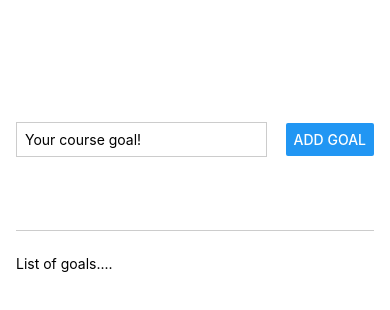
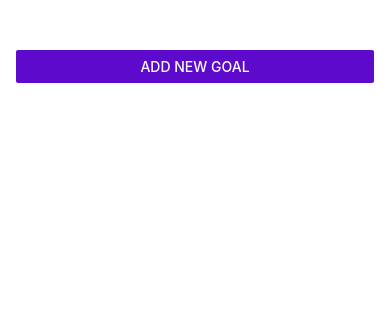
Before and after one commit to jmeno1011/RNCourse, a React Native app: screen / in a window 390 px wide. Shown: the top 310 px of the page. Built offline with nearby package versions, Linux system fonts and the light colour scheme.

Commit message:
37-modal background image

```diff
--- a/App.js
+++ b/App.js
@@ -1,30 +1,63 @@
 import { useState } from "react";
-import { Button, StyleSheet, Text, TextInput, View } from "react-native";
+import { StyleSheet, View, FlatList, Button } from "react-native";
+import GoalItem from "./components/GoalItem";
+import GoalInput from "./components/GoalInput";
 
 export default function App() {
-  const [enteredGoalText, setEnteredGoalText] = useState('');
-  const [ ] = useState([]);
-  function goalInputHandle(enteredText) {
-    // console.log(enteredText);
-    setEnteredGoalText(enteredText);
+  const [modalIsVisible, setModalIsVislbe] = useState(false);
+  const [courseGoals, setCourseGoal] = useState([]);
+
+  function startAddGoalHandler() {
+    setModalIsVislbe(true);
   }
 
-  function addGaolHandler(){
-    console.log(enteredGoalText);
+  function addGaolHandler(enteredGoalText) {
+    setCourseGoal((currentCourseGoals) => [
+      ...currentCourseGoals,
+      { text: enteredGoalText, id: Math.random().toString() },
+    ]);
+    endAddGoalHandler();
+  }
+
+  function endAddGoalHandler() {
+    setModalIsVislbe(false);
+  }
+
+  function deleteGoalHandler(id) {
+    setCourseGoal((currentCourseGoal) => {
+      return currentCourseGoal.filter((goal) => goal.id !== id);
+    });
   }
 
   return (
     <View style={styles.appContainer}>
-      <View style={styles.inputContainer}>
-        <TextInput
-          placeholder="Your course goal!"
-          style={styles.textInput}
-          onChangeText={goalInputHandle}
-        />
-        <Button title="Add Goal" onPress={addGaolHandler} />
-      </View>
-      <View style={styles.goalsContainer}>
-        <Text>List of goals....</Text>
+      <Button
+        title="Add New Goal"
+        color={"#5E0ACC"}
+        onPress={startAddGoalHandler}
+      />
+      <GoalInput
+        onAddGoal={addGaolHandler}
+        visible={modalIsVisible}
+        onCancel={endAddGoalHandler}
+      />
+      <View style={styles.goalsContainer} addGaolHandler={addGaolHandler}>
+        <FlatList
+          data={courseGoals}
+          renderItem={(itemData) => {
+            return (
+              <GoalItem
+                text={itemData.item.text}
+                onDeleteItem={deleteGoalHandler}
+                id={itemData.item.id}
+              />
+            );
+          }}
+          alwaysBounceVertical={false}
+          keyExtractor={(item, index) => {
+            return item.id;
+          }}
+        ></FlatList>
       </View>
     </View>
   );
@@ -36,23 +69,7 @@ const styles = StyleSheet.create({
     padding: 50,
     paddingHorizontal: 16,
   },
-  inputContainer: {
-    flex: 1,
-    flexDirection: "row",
-    justifyContent: "space-between",
-    alignItems: "center",
-    marginBottom: 24,
-    borderBottomWidth: 1,
-    borderBottomColor: "#cccccc",
-  },
-  textInput: {
-    borderWidth: 1,
-    borderColor: "#cccccc",
-    width: "70%",
-    marginRight: 8,
-    padding: 8,
-  },
   goalsContainer: {
-    flex: 3,
+    flex: 5,
   },
 });
--- /dev/null
+++ b/components/GoalInput.js
@@ -0,0 +1,65 @@
+import { useState } from "react";
+import { Button, Image, Modal, StyleSheet, TextInput, View } from "react-native";
+
+export default function GoalInput(props) {
+  const [enteredGoalText, setEnteredGoalText] = useState("");
+
+  function goalInputHandle(enteredText) {
+    setEnteredGoalText(enteredText);
+  }
+
+  function addGaolHandler() {
+    props.onAddGoal(enteredGoalText);
+    setEnteredGoalText("");
+  }
+
+  return (
+    <Modal visible={props.visible} animationType="slide">
+      <View style={styles.inputContainer}>
+        <Image source={require("../assets/images/goal.png")} style={styles.image} />
+        <TextInput
+          placeholder="Your course goal!"
+          style={styles.textInput}
+          onChangeText={goalInputHandle}
+          value={enteredGoalText}
+        />
+        <View style={styles.buttonContainer}>
+          <View style={styles.button}>
+            <Button title="Add Goal" onPress={addGaolHandler} />
+          </View>
+          <View style={styles.button}>
+            <Button title="Cancel" onPress={props.onCancel} />
+          </View>
+        </View>
+      </View>
+    </Modal>
+  );
+}
+const styles = StyleSheet.create({
+  inputContainer: {
+    flex: 1,
+    justifyContent: "center",
+    alignItems: "center",
+    backgroundColor: "#311B6B"
+  },
+  image:{
+    width: 100,
+    height: 100,
+    margin: 20
+  },
+  textInput: {
+    borderWidth: 1,
+    borderColor: "#cccccc",
+    width: "100%",
+    marginRight: 8,
+    padding: 8,
+  },
+  buttonContainer: {
+    marginTop: 16,
+    flexDirection: "row",
+  },
+  button: {
+    width: 100,
+    marginHorizontal: 8
+  }
+});
--- /dev/null
+++ b/components/GoalItem.js
@@ -0,0 +1,29 @@
+import { StyleSheet, Text, View, Pressable } from "react-native";
+
+function GoalItem(props) {
+  return (
+    <Pressable
+      android_ripple={{ color: "#dddddd" }}
+      onPress={props.onDeleteItem.bind(this, props.id)}
+      style={(pressData)=> pressData.pressed}
+    >
+      <View style={styles.goalItem}>
+        <Text style={styles.goalText}>{props.text}</Text>
+      </View>
+    </Pressable>
+  );
+}
+
+export default GoalItem;
+
+const styles = StyleSheet.create({
+  goalItem: {
+    margin: 8,
+    padding: 8,
+    borderRadius: 6,
+    backgroundColor: "#5E0ACC",
+  },
+  goalText: {
+    color: "white",
+  },
+});
```
Also changed, not shown: assets/images/goal.png (added).
